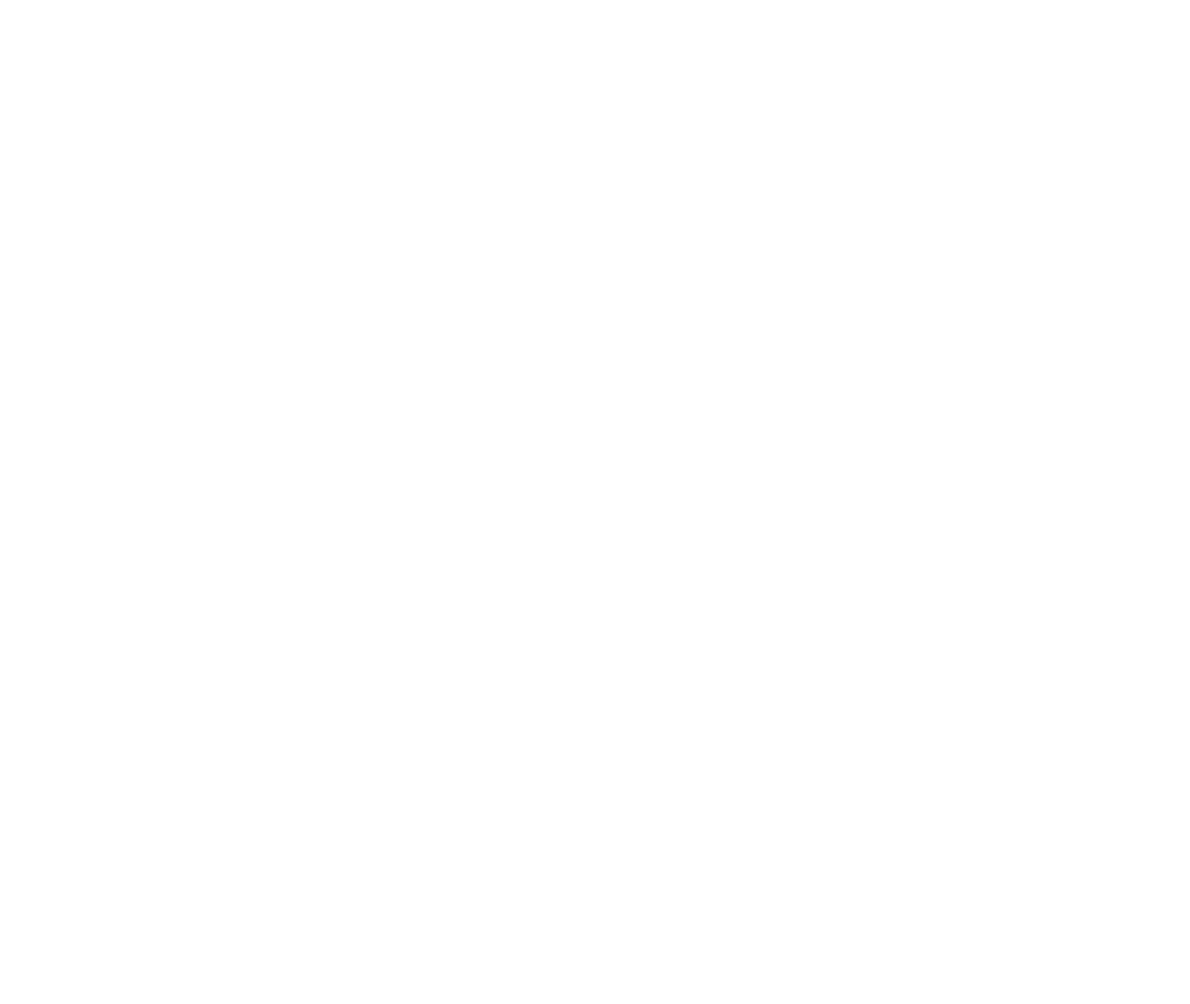
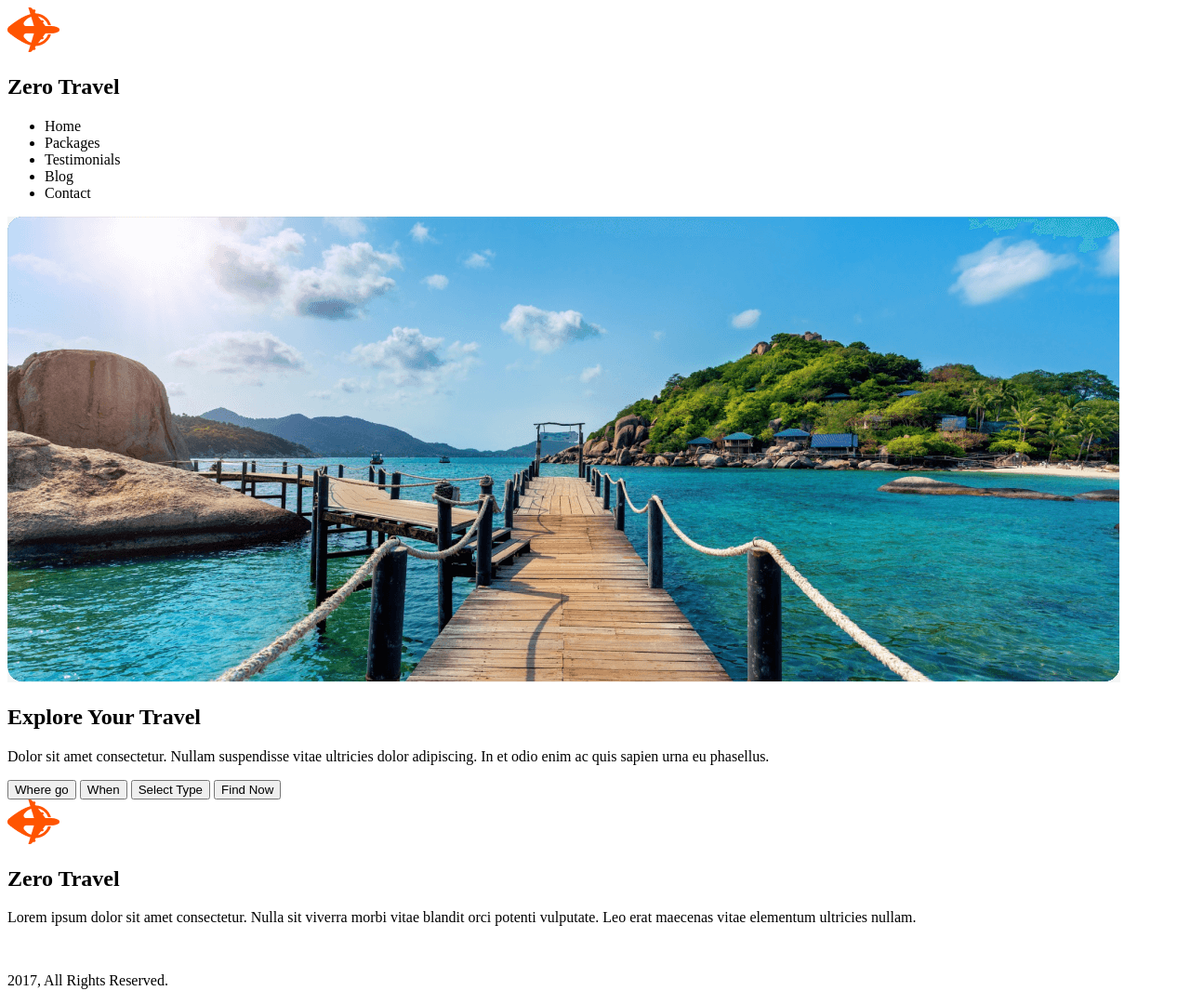
Before and after one commit to imtiaz-ahmed8251/B9A2-Zero-Travel-main, a plain HTML site: page index.html in a window 1280 px wide. Shown: the whole page at 93% size. Before the commit the page ends 800 px from the top, so only its background shows below. Drawn offline with Linux system fonts and the light colour scheme.

Commit message:
Header & Footer structure Done

```diff
--- a/index.html
+++ b/index.html
@@ -1,11 +1,69 @@
 <!DOCTYPE html>
 <html lang="en">
+
 <head>
     <meta charset="UTF-8">
     <meta name="viewport" content="width=device-width, initial-scale=1.0">
     <title>Zero Travel</title>
 </head>
+
 <body>
+    <header>
+        <section class="Logo-section">
+            <img src="Images/Group 40071 (2).png" alt="Logo" id="Logo">
+            <h1>Zero <span>Travel</span></h1>
+        </section>
+        <nav>
+            <ul>
+                <li>Home</li>
+                <li>Packages</li>
+                <li>Testimonials</li>
+                <li>Blog</li>
+                <li>Contact</li>
+            </ul>
+        </nav>
+        <section class="Banner-Section">
+            <img src="Images/Group 13 (1) (1).png" alt="Banner" id="Banner-img">
+            <div class="Bannar-Description">
+                <h1>Explore Your Travel</h1>
+                <p>Dolor sit amet consectetur. Nullam suspendisse vitae ultricies dolor adipiscing. In et odio enim ac
+                    quis sapien urna eu phasellus.</p>
+            </div>
+            <div>
+                <button>Where go</button>
+                <button>When</button>
+                <button>Select Type</button>
+                <button>Find Now</button>
+            </div>
+
+
+        </section>
+
+    </header>
+    <main>
+
+    </main>
+    <footer>
+        <section class="Logo-section">
+            <img src="Images/Group 40071 (2).png" alt="Logo" id="Logo">
+            <h1>Zero <span>Travel</span></h1>
+        </section>
+        <section id="Footer-Description">
+            <p>Lorem ipsum dolor sit amet consectetur. Nulla sit viverra morbi vitae blandit orci potenti vulputate. Leo
+            erat maecenas vitae elementum ultricies nullam.</p>
+        </section>
+        <section id="Social-media-icons">
+            <img src="" alt="">
+            <img src="" alt="">
+            <img src="" alt="">
+        </section>
+        <section id="copyright">
+            <p>2017, All Rights Reserved.</p>
+        </section>
+
+
+    </footer>
 
 </body>
+
 </html>
```
